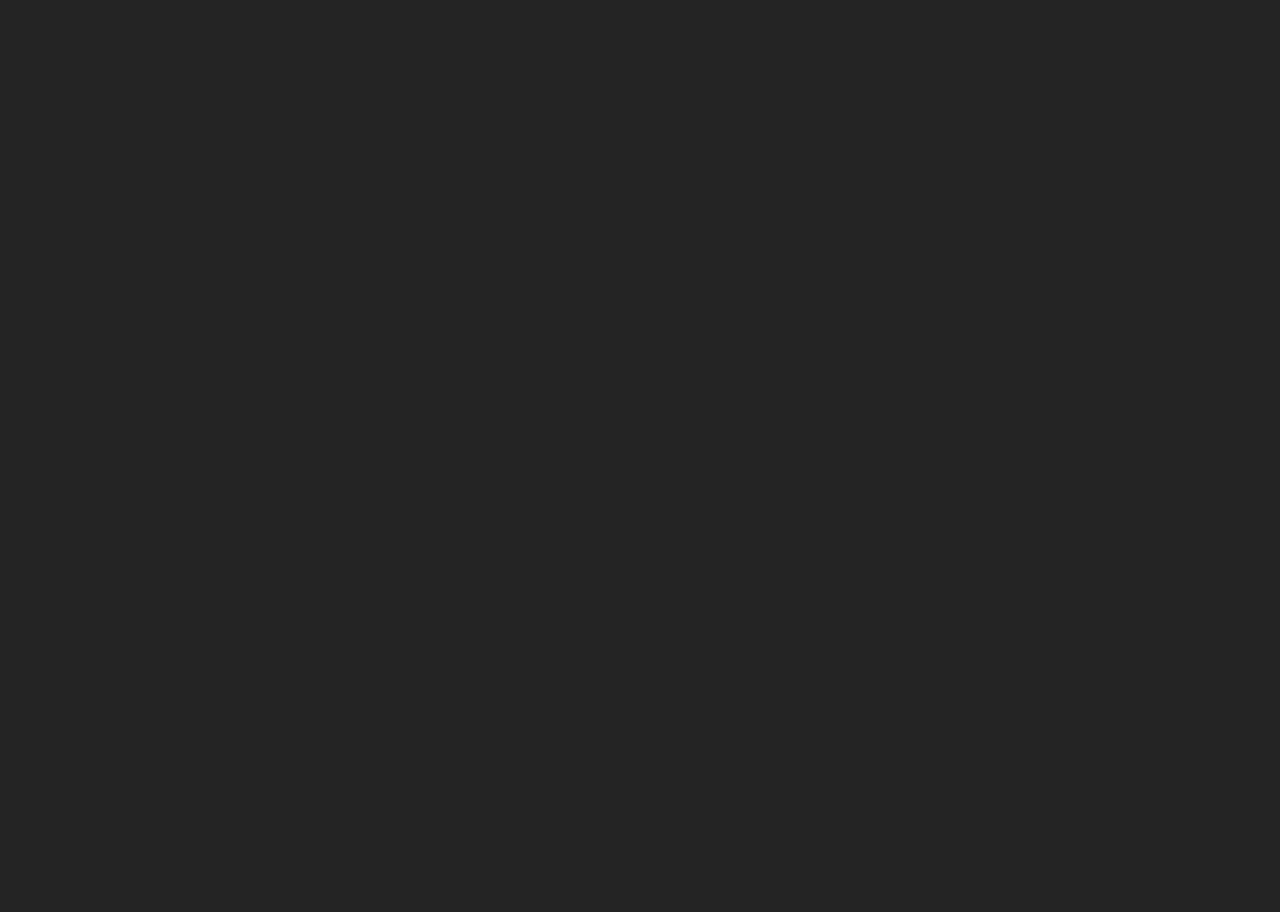
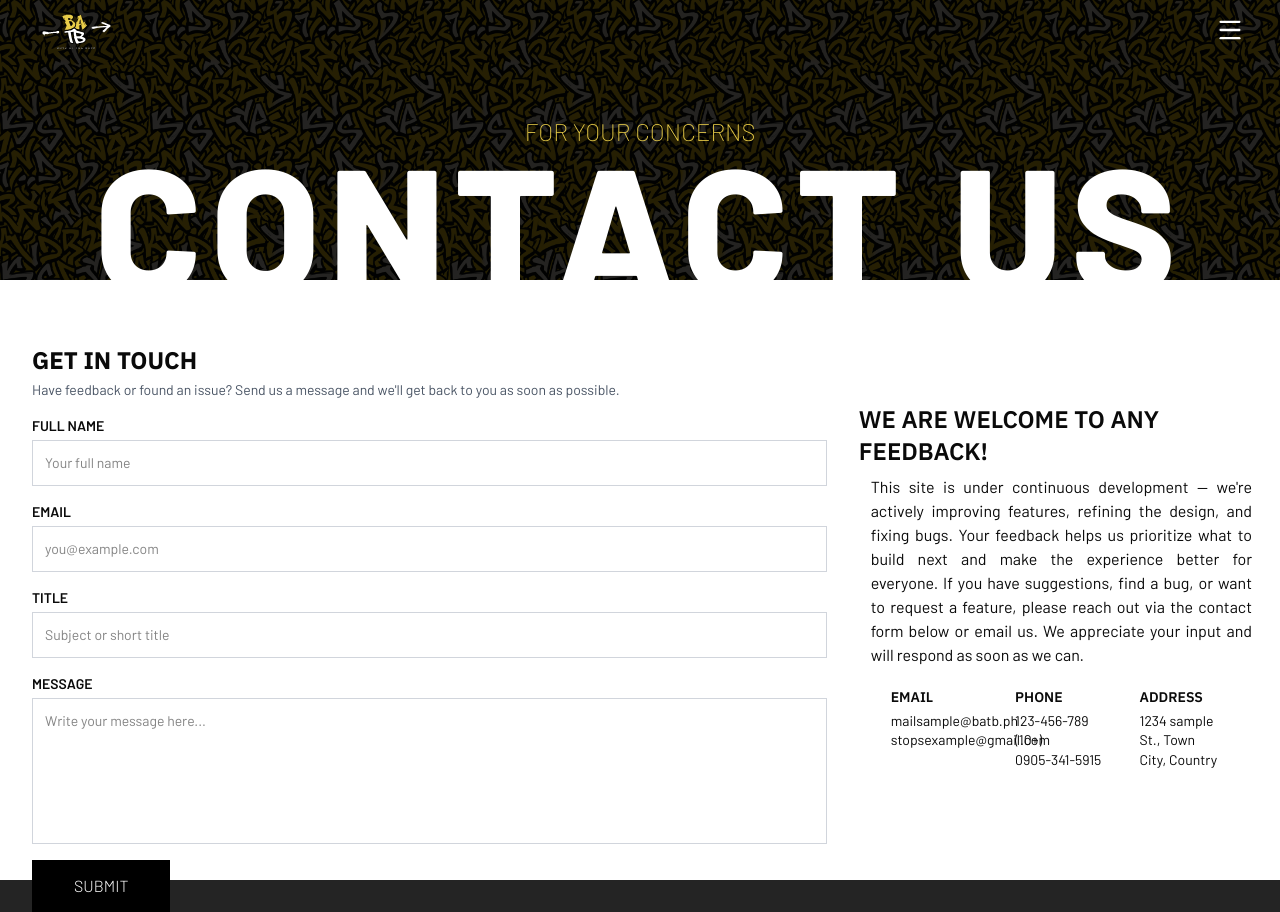
Before and after one commit to lucerocris/batb-front, a React (Vite) app: page /contact-us in a window 1280 px wide. Before the commit this address had no page. Before the commit the page ends 800 px from the top, so only its background shows below. Built offline with nearby package versions, Linux system fonts and the light colour scheme.

Commit message:
contact-us static finished

```diff
--- a/src/app/pages/storefront/Browse.tsx
+++ b/src/app/pages/storefront/Browse.tsx
@@ -51,7 +51,7 @@
         <>
             <div className='w-full h-[35vh] flex flex-col bg-black'
                 style={{
-                    backgroundImage: `url('../../../public/assets/storefront_assets/patterns.png')`,
+                    backgroundImage: `url('/assets/storefront_assets/patterns.png')`,
                     backgroundSize: '150px',
                     backgroundPosition: 'center',
                  }}
--- a/src/app/pages/storefront/Cart.tsx
+++ b/src/app/pages/storefront/Cart.tsx
@@ -34,7 +34,7 @@
         <>
         <div className='w-full h-[35vh] flex flex-col bg-black'
             style={{
-                backgroundImage: `url('../../../public/assets/storefront_assets/patterns.png')`,
+                backgroundImage: `url('/assets/storefront_assets/patterns.png')`,
                 backgroundSize: '150px',
                 backgroundPosition: 'center',
                 }}
--- /dev/null
+++ b/src/app/pages/storefront/ContactUs.tsx
@@ -0,0 +1,134 @@
+import {useEffect} from 'react';
+import Header from '../../../components/storefront/HeaderFollow'
+
+import Lenis from 'lenis'
+
+
+export default function ContactUs(){
+
+    useEffect(() => {
+        const lenis = new Lenis({
+            autoRaf: true,
+        });
+
+        return () => {
+            lenis.destroy();
+        };
+    }, []);
+
+    return(
+        <>
+        <div className='w-full h-[35vh] flex flex-col bg-black'
+                    style={{
+                        backgroundImage: `url('/assets/storefront_assets/patterns.png')`,
+                        backgroundSize: '150px',
+                        backgroundPosition: 'center',
+                        }}
+                >
+                    <div className='absolute h-[35vh] inset-0 bg-black opacity-85'></div>
+                    <div className='relative w-full h-full flex'>
+                        <Header />
+                        <div className='w-full h-full flex flex-col items-center justify-end'>
+                            <p className='text-2xl font-extralight -mb-14'
+                            style={{color: 'rgb(232, 204, 72)'}}>
+                                FOR YOUR CONCERNS
+                            </p>
+                            <h1 className='text-[11rem] text-white sans font-extrabold tracking-wider -mb-19'>
+                                CONTACT US
+                            </h1>
+                        </div>
+                    </div>
+            </div>
+        <div className='w-full h-[75vh] p-2 pt-10 flex'>
+            <div className='w-full h-full flex'>
+                <div className='w-2/3 h-full flex flex-col p-6'>
+                    <div className='mb-4'>
+                        <h2 className='text-2xl font-bold mb-1'>GET IN TOUCH</h2>
+                        <p className='text-sm text-gray-600'>Have feedback or found an issue? Send us a message and we'll get back to you as soon as possible.</p>
+                    </div>
+
+                    <form onSubmit={(e) => { e.preventDefault(); /* TODO: storing */ }} className='flex-1 flex flex-col'>
+                        <label className='text-sm font-semibold mb-1'>FULL NAME</label>
+                        <input
+                            type='text'
+                            name='fullName'
+                            placeholder='Your full name'
+                            className='mb-4 border border-gray-300 p-3 w-full text-sm focus:outline-none focus:ring-2 focus:ring-yellow-300 rounded-none'
+                        />
+
+                        <label className='text-sm font-semibold mb-1'>EMAIL</label>
+                        <input
+                            type='email'
+                            name='email'
+                            placeholder='you@example.com'
+                            className='mb-4 border border-gray-300 p-3 w-full text-sm focus:outline-none focus:ring-2 focus:ring-yellow-300 rounded-none'
+                        />
+
+                        <label className='text-sm font-semibold mb-1'>TITLE</label>
+                        <input
+                            type='text'
+                            name='title'
+                            placeholder='Subject or short title'
+                            className='mb-4 border border-gray-300 p-3 w-full text-sm focus:outline-none focus:ring-2 focus:ring-yellow-300 rounded-none'
+                        />
+
+                        <label className='text-sm font-semibold mb-1'>MESSAGE</label>
+                        <textarea
+                            name='message'
+                            rows={6}
+                            placeholder='Write your message here...'
+                            className='mb-4 border border-gray-300 p-3 w-full text-sm focus:outline-none focus:ring-2 focus:ring-yellow-300 resize-none rounded-none'
+                        />
+
+                        <div className='mt-auto'>
+                            <button
+                                type='submit'
+                                className='inline-flex items-center justify-center bg-black text-white px-10 py-3 cursor-pointer font-light hover:bg-white transition-all duration-300
+                                hover:text-black border-2 border-black hover:text-lg'
+                            >
+                                SUBMIT
+                            </button>
+                        </div>
+                    </form>
+                </div>
+                <div className='w-1/3 h-full flex flex-col p-2 gap-2 justify-center'>
+                    <h1 className='text-2xl font-semibold'>
+                        WE ARE WELCOME TO ANY FEEDBACK!
+                    </h1>
+                    <div className='w-full px-3'>
+                        <p className='text-justify'>
+                            This site is under continuous development — we're actively improving features, refining the design,
+                            and fixing bugs. Your feedback helps us prioritize what to build next and make the experience better
+                            for everyone. If you have suggestions, find a bug, or want to request a feature, please reach out via
+                            the contact form below or email us. We appreciate your input and will respond as soon as we can.
+                        </p>
+                        <div className='grid grid-cols-1 md:grid-cols-3 gap-4 w-full p-3'>
+                            <div className='space-y-1 p-2'>
+                                <h3 className='text-sm font-semibold'>EMAIL</h3>
+                                <p className='text-sm leading-snug'>
+                                    mailsample@batb.ph<br />
+                                    stopsexample@gmail.com
+                                </p>
+                            </div>
+                            <div className='space-y-1 p-2'>
+                                <h3 className='text-sm font-semibold'>PHONE</h3>
+                                <p className='text-sm leading-snug'>
+                                    123-456-789 (10+)<br />
+                                    0905-341-5915
+                                </p>
+                            </div>
+                            <div className='space-y-1 p-2'>
+                                <h3 className='text-sm font-semibold'>ADDRESS</h3>
+                                <p className='text-sm leading-snug'>
+                                    1234 sample St., Town<br />
+                                    City, Country
+                                </p>
+                            </div>
+                        </div>
+                    </div>
+                </div>
+            </div>
+        </div>
+        </>
+    );
+}
--- a/src/app/router.tsx
+++ b/src/app/router.tsx
@@ -1,13 +1,13 @@
 import { Route, Routes } from 'react-router';
 
 import Cart from './pages/storefront/Cart';
-import Landing from "@/app/pages/storefront/Landing.tsx";
+import Landing from "./pages/storefront/Landing";
 import Browse from './pages/storefront/Browse';
+import ContactUs from './pages/storefront/ContactUs'
 
 export default function AppRouter() {
     return (
         <Routes>
-            {/* STOREFRONT */}
             <Route
                 path="/"
                 element={<Landing />}
@@ -24,6 +24,12 @@
                     <Cart />
                 }
             />
+            <Route
+                path='/contact-us'
+                element={
+                    <ContactUs />
+                }
+            />
         </Routes>
     );
 }
--- a/src/components/storefront/BrowseSection.tsx
+++ b/src/components/storefront/BrowseSection.tsx
@@ -1,11 +1,11 @@
-import browseBg from '../../../public/assets/storefront_assets/patterns.png';
+// background uses public asset at /assets/storefront_assets/patterns.png
 import { ChevronLeft, ChevronRight } from 'lucide-react';
 import Header from './HeaderStatic';
 
 export default function BrowseSection() {
     return (
         <div className='relative w-full h-[100vh] flex flex-col items-center'
-            style={{ backgroundImage: `url(${browseBg})`, backgroundRepeat: 'repeat', backgroundPosition: 'center', backgroundSize: '160px' }}>
+            style={{ backgroundImage: `url('/assets/storefront_assets/patterns.png')`, backgroundRepeat: 'repeat', backgroundPosition: 'center', backgroundSize: '160px' }}>
             <div className='w-full h-full bg-black opacity-85 absolute pointer-events-none'></div>
             <div className='w-full h-full relative py-20'>
                 <Header color="white"/>
--- a/src/components/storefront/CheckoutItem..tsx
+++ b/src/components/storefront/CheckoutItem..tsx
@@ -1,4 +1,4 @@
-import testImage from '../../../public/assets/storefront_assets/testimage.jpg'
+// use public assets via absolute path '/assets/...'
 import { LucideX } from "lucide-react";
 
 export default function(){
@@ -6,7 +6,7 @@
         <div className='w-full flex flex-col p-2'>
             <div className='w-full h-[20vh] bg-white flex justify-between hover:scale-98 transition-all duration-1000 group'>
                 <div className='h-full aspect-square p-1.5'>
-                    <img src={testImage} alt="testProduct" className='h-full w-full object-cover object-top group-hover:object-center transition-all duration-300'/>
+                    <img src={'/assets/storefront_assets/testimage.jpg'} alt="testProduct" className='h-full w-full object-cover object-top group-hover:object-center transition-all duration-300'/>
                 </div>
                 <div className='ml-5 h-full w-full flex'>
                     <div className='h-full w-2/3 flex flex-col py-5'>
--- a/src/components/storefront/HeaderFollow.tsx
+++ b/src/components/storefront/HeaderFollow.tsx
@@ -45,7 +45,7 @@
             }}
         >
             <div>
-                <img src="/src/assets/BATB%20Logo%201 (1).svg" alt="Logo" className="h-20 ml-5" />
+                <img src="/assets/BATB%20Logo%201 (1).svg" alt="Logo" className="h-20 ml-5" />
             </div>
             <Sheet>
                 <SheetTrigger asChild>
```
Also changed, not shown: src/components/storefront/Checkout.tsx (+4 -4 lines), src/components/storefront/MyCart.tsx (+4 -4 lines), src/components/storefront/Payment.tsx (+7 -12 lines).
